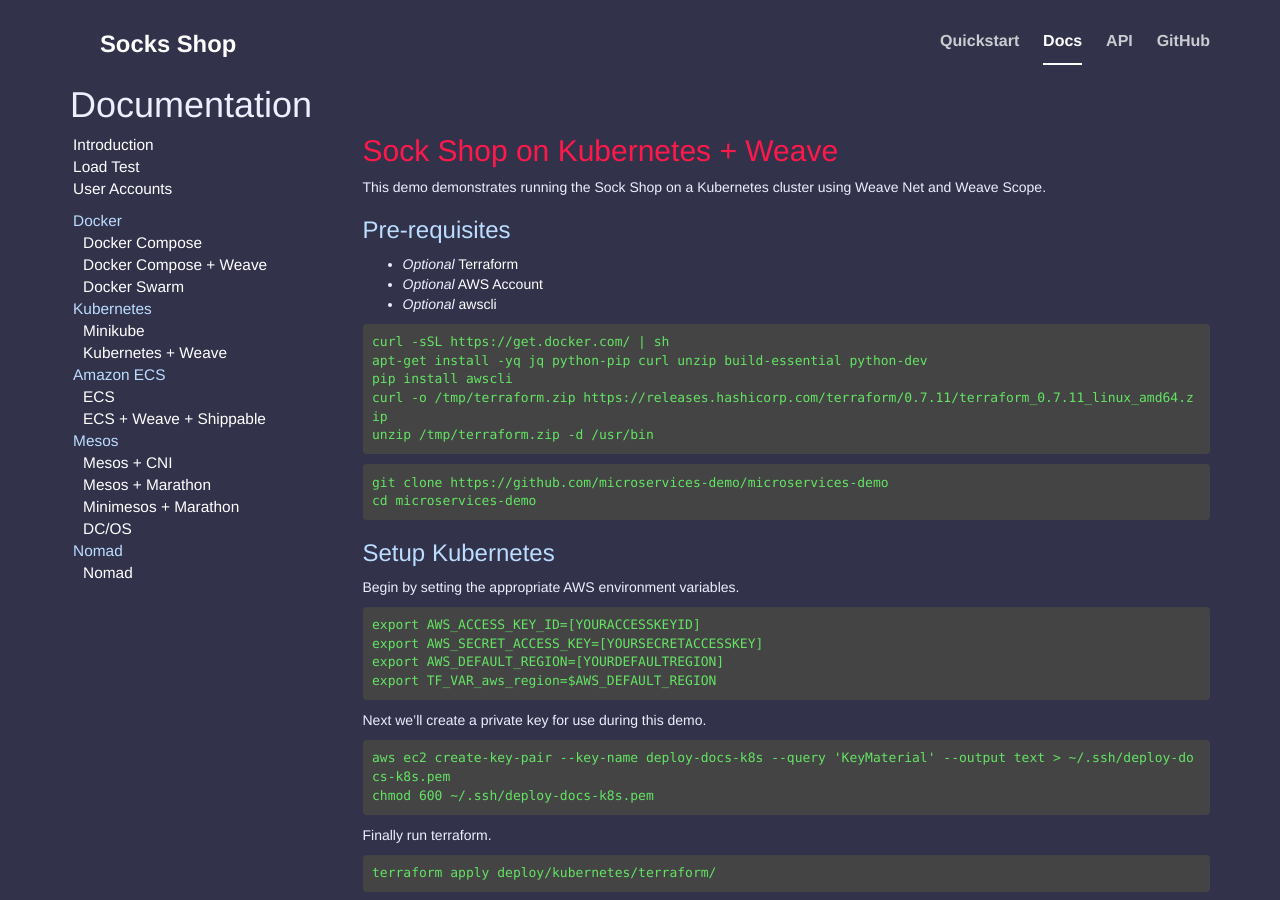
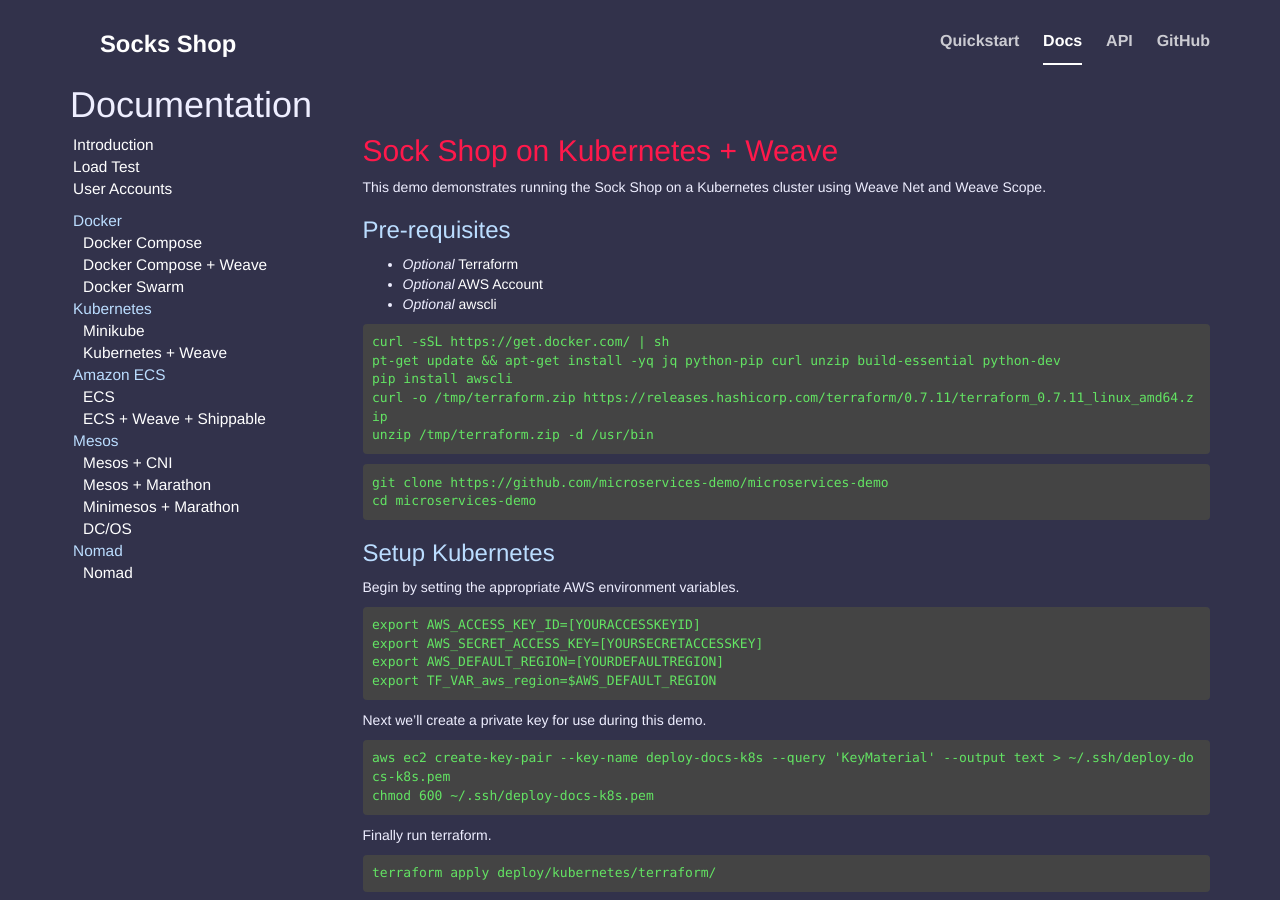
Before and after one commit to microservices-demo/microservices-demo.github.io, a Jekyll site: the page built from deployment/kubernetes.md, in a window 1280 px wide and 900 px high. Built offline with Jekyll 4.4.1, drawn with Linux system fonts in a browser that asks for light colours; nearby versions of some CDN libraries; our own code applies the rules of GitHub Pages for plain Markdown files.

Commit message:
doing an update before pulling the package list

```diff
--- a/deployment/kubernetes.md
+++ b/deployment/kubernetes.md
@@ -18,7 +18,7 @@
 <!-- deploy-doc-start pre-install -->
 
     curl -sSL https://get.docker.com/ | sh
-    apt-get install -yq jq python-pip curl unzip build-essential python-dev
+    pt-get update && apt-get install -yq jq python-pip curl unzip build-essential python-dev
     pip install awscli
     curl -o /tmp/terraform.zip https://releases.hashicorp.com/terraform/0.7.11/terraform_0.7.11_linux_amd64.zip
     unzip /tmp/terraform.zip -d /usr/bin
```
